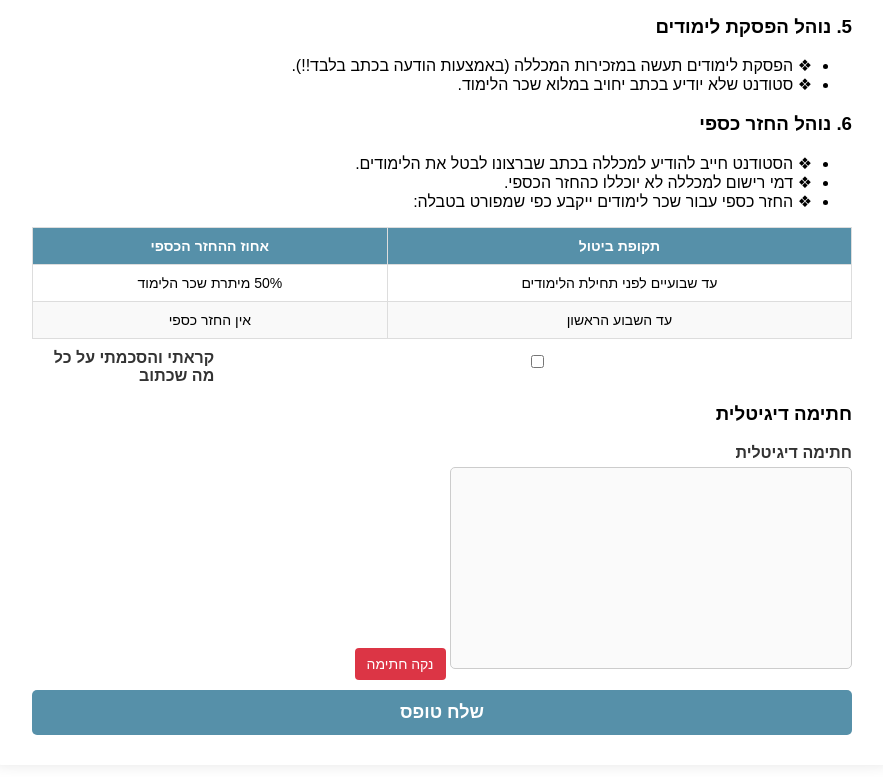
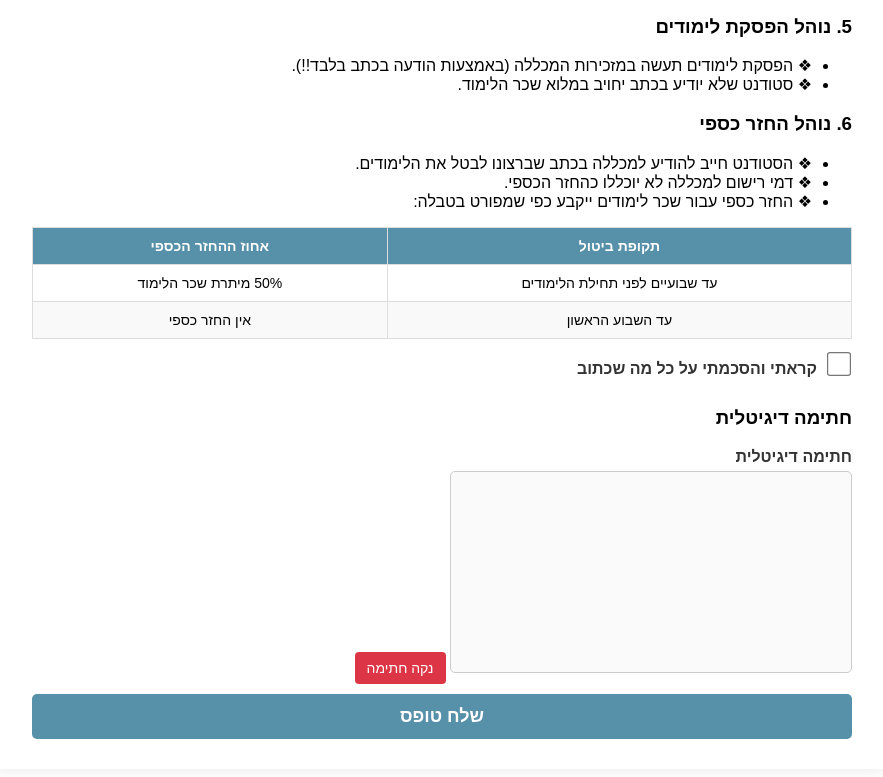
Before and after one commit to HA11723/KinneretAcademyForm, a website: page public/index.html in a window 1280 px wide. Shown: the part 1729-2506 px from the top of the page, without its empty margins (198-1081 px from the left). Drawn offline with Linux system fonts and the light colour scheme.

Commit message:
Update styles.css

```diff
--- a/public/styles.css
+++ b/public/styles.css
@@ -31,10 +31,10 @@ body {
     top: 0;
     left: 0;
     width: 100%;
-    height: 300px;
-    background: linear-gradient(to bottom, rgba(255,255,255,0.7) 60%, rgba(255,255,255,0.95) 100%), url('/background.jpeg') top center no-repeat;
-    background-size: 100% auto;
-    opacity: 1;
+    height: 220px;
+    background: url('/background.jpeg') top center no-repeat;
+    background-size: cover;
+    opacity: 0.48;
     z-index: 0;
 }
 .form-container > * {
@@ -293,11 +293,21 @@ canvas {
     margin-bottom: 16px;
 }
 
-.section label[for="agreement"], .section input#agreement {
+.section label[for="agreement"] {
+    display: flex;
+    align-items: center;
+    gap: 12px;
+    font-size: 1.1em;
+    font-weight: 500;
+    margin: 20px 0;
     direction: rtl;
     justify-content: flex-end;
-    text-align: right;
-    display: flex;
-    align-items: center;
-    gap: 8px;
 }
+
+.section input#agreement {
+    width: 20px;
+    height: 20px;
+    transform: scale(1.2);
+    cursor: pointer;
+    accent-color: #5690a9;
+}
```
